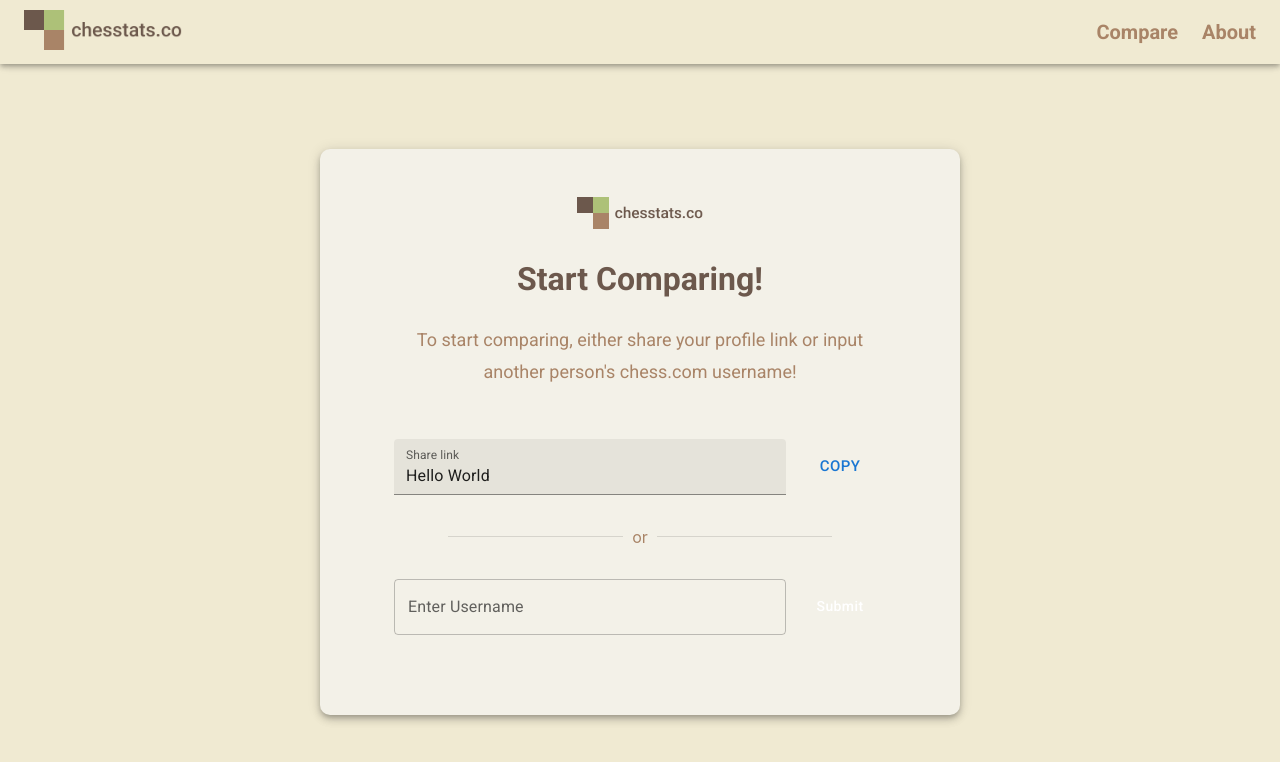
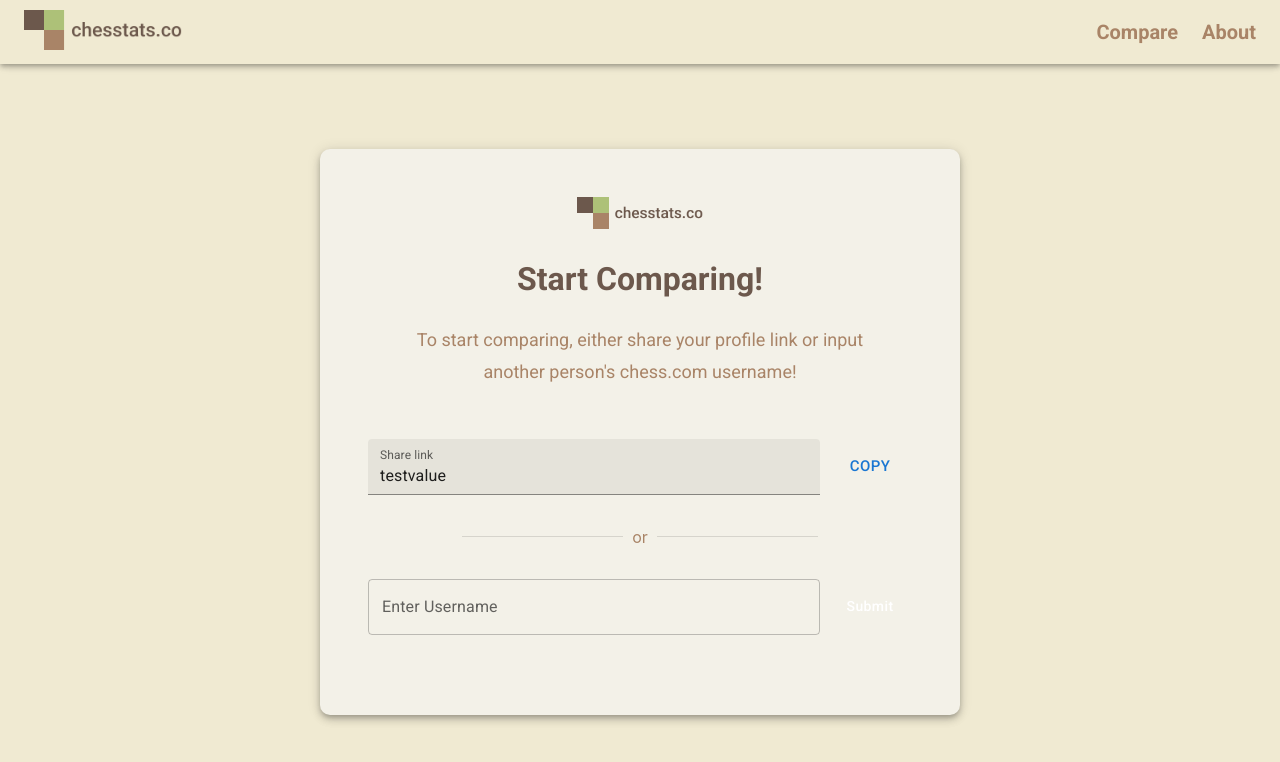
Before and after one commit to danikrisdayadi/chesstats, a React (Create React App) app: page /compare/1 in a window 1280 px wide. Shown: the top 762 px of the page. Built offline with nearby package versions, Linux system fonts and the light colour scheme.

Commit message:
Fixed all instance of abstracted copy to clipboard component

```diff
--- a/src/components/CopyToClipboard.jsx
+++ b/src/components/CopyToClipboard.jsx
@@ -2,11 +2,11 @@ import { Button, Grid, TextField, Snackbar, Alert } from "@mui/material";
 import React, { useState } from "react";
 import copy from "copy-to-clipboard";
 
-function CopyToClipboard() {
+function CopyToClipboard({ text }) {
   const [copyState, setCopyState] = useState(false);
 
   const copyToClipboard = () => {
-    copy(window.location.href);
+    copy(text);
     setCopyState(true);
   };
 
@@ -28,7 +28,7 @@ function CopyToClipboard() {
             InputProps={{
               readOnly: true,
             }}
-            defaultValue={`${window.location.href}`}
+            defaultValue={text}
             label="Share link"
           />
         </Grid>
--- a/src/pages/ResultsPage.jsx
+++ b/src/pages/ResultsPage.jsx
@@ -78,7 +78,7 @@ function ResultsPage() {
           <PaddingY padding={"1vh"} />
           <Divider className="divider">or</Divider>
           <PaddingY padding={"1vh"} />
-          <CopyToClipboard />
+          <CopyToClipboard text={`${window.location.href}`} />
           <PaddingY padding={"2vh"} />
         </Container>
       </Dialog>
--- a/src/pages/SharePage.jsx
+++ b/src/pages/SharePage.jsx
@@ -10,6 +10,7 @@ import {
 } from "@mui/material";
 import { PaddingY } from "../components/Spacing";
 import { SuccessButton } from "../utils/utils";
+import CopyToClipboard from "../components/CopyToClipboard";
 
 import "./SharePage.scss";
 
@@ -38,36 +39,18 @@ function SharePage() {
     >
       <Grid item xs={11} sm={8} md={6}>
         <Paper elevation={5} align="center" className="paper">
+          <Container maxWidth="md">
             <PaddingY padding={"3vh"} />
             <img src="/chesstats_navbar_logo.png" alt="logo" className="logo" />
             <h2>Start Comparing!</h2>
             <p>
-            To start comparing, either share your profile link or input another
-            person's chess.com username!
+              To start comparing, either share your profile link or input
+              another person's chess.com username!
             </p>
             <PaddingY padding={"2vh"} />
 
             <Container maxWidth="md">
-            <Grid container alignItems="center" columnSpacing={1}>
-              <Grid item xs={0} sm={1} />
-              <Grid item xs={8} sm={8} justifyContent="flex-end">
-                <TextField
-                  fullWidth
-                  variant="filled"
-                  InputProps={{
-                    readOnly: true,
-                  }}
-                  defaultValue="Hello World"
-                  label="Share link"
-                />
-              </Grid>
-              <Grid item xs={3} sm={2}>
-                <Button size="large" sx={{ padding: "15px", width: "100%" }}>
-                  Copy
-                </Button>
-              </Grid>
-              <Grid item xs={0} sm={1} />
-            </Grid>
+              <CopyToClipboard text={`testvalue`} />
             </Container>
             <PaddingY padding={"2vh"} />
             <Divider className="divider">or</Divider>
@@ -75,8 +58,7 @@ function SharePage() {
 
             <Container maxWidth="md">
               <Grid container columnSpacing={1}>
-              <Grid item xs={0} sm={1} />
-              <Grid item xs={8} sm={8}>
+                <Grid item xs={9} sm={10}>
                   <TextField
                     fullWidth
                     id="outlined-basic"
@@ -95,11 +77,11 @@ function SharePage() {
                     Submit
                   </SuccessButton>
                 </Grid>
-              <Grid item xs={0} sm={1} />
               </Grid>
             </Container>
 
             <PaddingY padding={"5vh"} />
+          </Container>
         </Paper>
       </Grid>
     </Grid>
```
Lines whose indentation alone changed are shown as unchanged.
